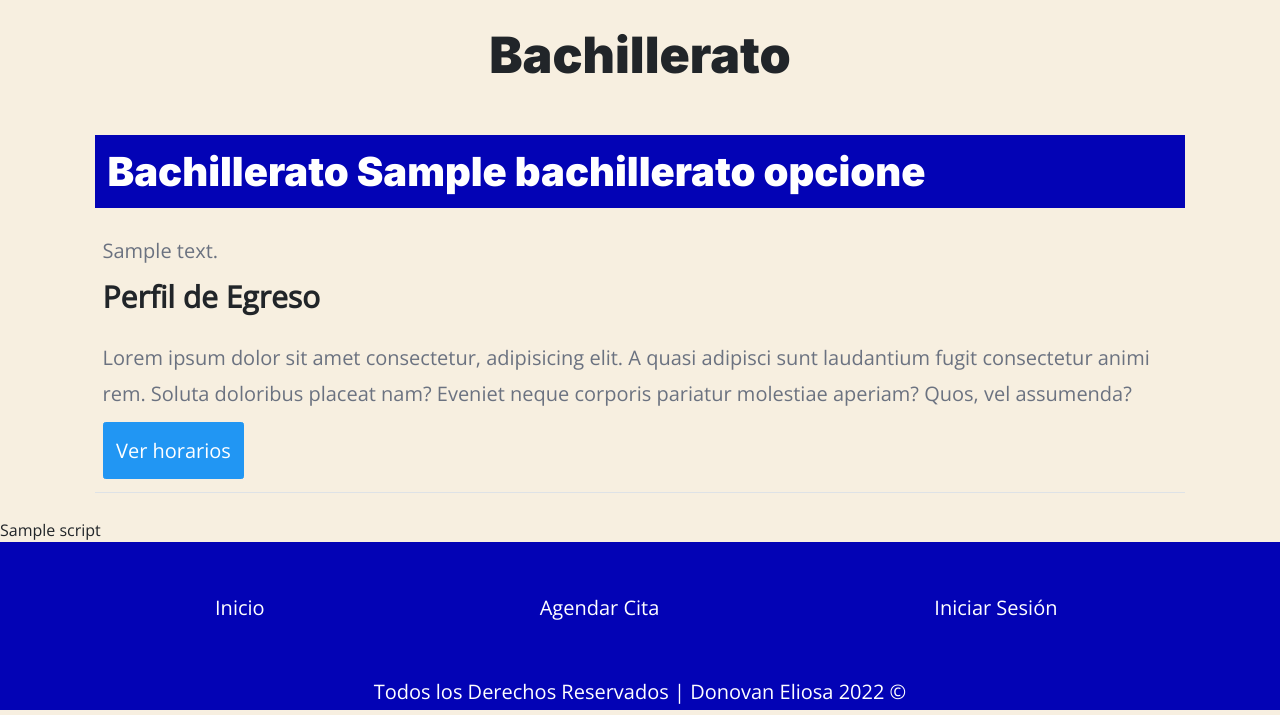
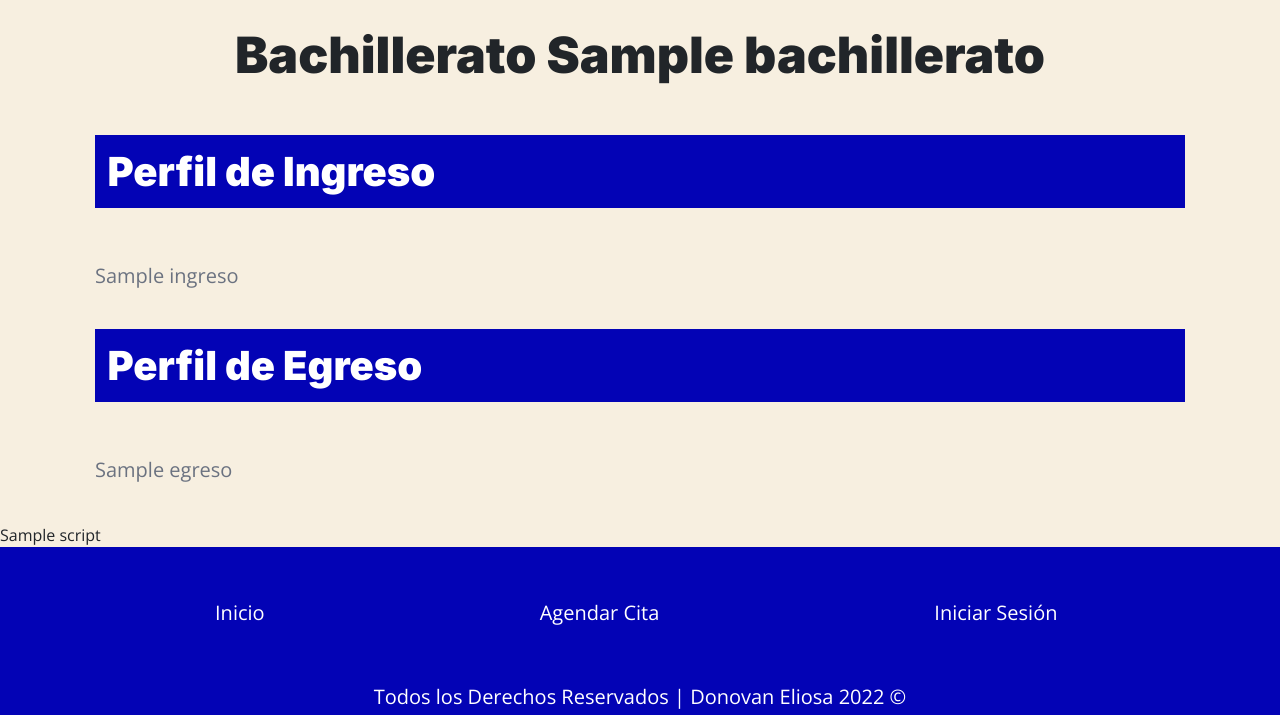
Before and after one commit to Tackless/Grupo-Ipec, a PHP site: template views/inicio/bachillerato.php in a window 1280 px wide. Shown: the part 95-810 px from the top of the page. Run offline with PHP 8.4, Linux system fonts and the light colour scheme; the template is opened without the code that fills it: most values are stand-ins (such as "Sample title", 1, 10 or a date in 2020).

Commit message:
add bachillerato modalidades

```diff
--- a/includes/funciones.php
+++ b/includes/funciones.php
@@ -26,12 +26,12 @@ function isRol($rol) {
     }
 }
 
-function validarORedireccionar(string $url) {
+function validarORedireccionar(string $url, int $limite) {
     // Validar que sea un ID válido
     $id = $_GET['id'];
     $id = filter_var($id, FILTER_VALIDATE_INT);
 
-    if (!$id || $id > 4 || $id < 1) {
+    if (!$id || $id > $limite || $id < 1) {
         header("Location: /${$url}");
     }
 
--- a/models/Bachillerato.php
+++ b/models/Bachillerato.php
@@ -5,16 +5,20 @@ namespace Model;
 class Bachillerato extends ActiveRecord {
 
     protected static $tabla = 'bachillerato';
-    protected static $columnasDB = ['id', 'nombre', 'descripcion'];
+    protected static $columnasDB = ['id', 'nombre', 'descripcion', 'ingreso', 'egreso'];
 
     public $id;
     public $nombre;
     public $descripcion;
+    public $ingreso;
+    public $egreso;
 
     public function __construct($args = []) {
         $this->id = $args['id'] ?? null;
         $this->nombre = $args['nombre'] ?? '';
         $this->descripcion = $args['descripcion'] ?? '';
+        $this->ingreso = $args['ingreso'] ?? '';
+        $this->egreso = $args['egreso'] ?? '';
     }
 
 }
--- a/views/inicio/bachillerato.php
+++ b/views/inicio/bachillerato.php
@@ -1,82 +1,10 @@
 <div class="container-xl p-2 d-grid gap-2">
-    <h2 class="text-center">Bachillerato</h2>
-    <?php foreach ($bachillerato_opciones as $bachillerato) : ?>
+    <h2 class="text-center">Bachillerato <?php echo utf8_encode($bachillerato->nombre); ?></h2>
 
-        <h3 class="w-100 m-0 p-1 bg-primary text-white">Bachillerato <?php echo utf8_encode($bachillerato->nombre); ?></h3>
-        <div class="container-xl border-bottom">
-            <p><?php echo $bachillerato->descripcion ?></p>
-            <h4>Perfil de Egreso</h4>
-            <p>Lorem ipsum dolor sit amet consectetur, adipisicing elit. A quasi adipisci sunt laudantium fugit consectetur animi rem. Soluta doloribus placeat nam? Eveniet neque corporis pariatur molestiae aperiam? Quos, vel assumenda?</p>
-            <button type="button" class="btn btn-info text-white mb-1 p-1" data-bs-toggle="modal" data-bs-target="#psicologia-horarios">Ver horarios</button>
-        </div>
-        <!-- Modal -->
-        <div class="modal fade" id="psicologia-horarios" tabindex="-1" aria-labelledby="exampleModalLabel" aria-hidden="true">
-            <div class="modal-dialog">
-                <div class="modal-content">
-                    <div class="modal-header p-1">
-                        <h5 class="modal-title" id="exampleModalLabel">Horarios Bachillerato <?php echo utf8_encode($bachillerato->nombre); ?></h5>
-                        <button type="button" class="btn-close" data-bs-dismiss="modal" aria-label="Close"></button>
-                    </div>
-                    <div class="modal-body table-responsive p-1">
-                        <table class="table table-bordered table-warning table-striped table-sm text-center mb-1">
-                            <thead>
-                                <tr>
-                                    <th scope="col">Lunes</th>
-                                    <th scope="col">Martes</th>
-                                    <th scope="col">Miercoles</th>
-                                </tr>
-                            </thead>
-                            <tbody>
-                                <tr>
-                                    <td></td>
-                                    <td>12:00</td>
-                                    <td></td>
-                                </tr>
-                                <tr>
-                                    <td>16:00</td>
-                                    <td></td>
-                                    <td>16:00</td>
-                                </tr>
-                                <tr>
-                                    <td>20:00</td>
-                                    <td>20:00</td>
-                                    <td></td>
-                                </tr>
-                            </tbody>
-                        </table>
-                        <table class="table table-bordered table-warning table-striped table-sm text-center mb-1">
-                            <thead>
-                                <tr>
-                                    <th scope="col">Jueves</th>
-                                    <th scope="col">Viernes</th>
-                                    <th scope="col">Sábado</th>
-                                </tr>
-                            </thead>
-                            <tbody>
-                                <tr>
-                                    <td>12:00</td>
-                                    <td>12:00</td>
-                                    <td>12:00</td>
-                                </tr>
-                                <tr>
-                                    <td>16:00</td>
-                                    <td>16:00</td>
-                                    <td>16:00</td>
-                                </tr>
-                                <tr>
-                                    <td>20:00</td>
-                                    <td></td>
-                                    <td>20:00</td>
-                                </tr>
-                            </tbody>
-                        </table>
-                    </div>
-                    <div class="modal-footer p-1">
-                        <button type="button" class="btn btn-secondary" data-bs-dismiss="modal">Cerrar</button>
-                        <a href="cita" class="btn btn-primary">Agendar Cita</a>
-                    </div>
-                </div>
-            </div>
-        </div>
-    <?php endforeach ?>
+    <h3 class="bg-primary text-white p-1">Perfil de Ingreso</h3>
+    <p><?php echo utf8_encode($bachillerato->ingreso); ?></p>
+
+    <h3 class="bg-primary text-white p-1">Perfil de Egreso</h3>
+    <p><?php echo utf8_encode($bachillerato->egreso); ?></p>
+
 </div>
--- a/views/inicio/inicio.php
+++ b/views/inicio/inicio.php
@@ -21,11 +21,14 @@
         </div>
         <div class="carousel-inner">
             <div class="carousel-item active">
-                <a href="bachillerato" class="">
+                <a type="button" class="text-decoration-none" data-bs-toggle="modal" data-bs-target="#modalBach">
                     <h3 class="text-dark text-center mb-0">Bachillerato</h3>
                     <img src="build/img/bachillerato.webp" alt="Imagen Bachillerato" class="img-fluid">
                 </a>
             </div>
+
+            <?php include_once __DIR__ . '/../templates/modal-bachillerato.php'; ?>
+
             <div class="carousel-item">
                 <a href="licenciaturas">
                     <h3 class="text-dark text-center mb-0">Licenciatura</h3>
--- a/views/licenciaturas/licenciaturas.php
+++ b/views/licenciaturas/licenciaturas.php
@@ -5,7 +5,7 @@
 
         <div class="container-xl col-md-6 mb-1 ">
             <div class="card rounded">
-                <img src="build/img/licenciaturas.webp" alt="Imagen Carrera" class="card-img-top" alt="...">
+                <img src="build/img/lic/<?php echo $carrera->id; ?>.webp" alt="Imagen Carrera" class="card-img-top" alt="...">
                 <div class="card-body">
                     <h5 class="card-title"><?php echo utf8_encode($carrera->nombre); ?></h5>
                     <p class="card-text"><?php echo utf8_encode($carrera->descripcion); ?></p>
```
Also changed, not shown: controllers/MainController.php (+7 -4 lines), views/templates/modal-bachillerato.php (added, +26 -0 lines), src/img/lic/1.jpg (added), src/img/lic/2.jpg (added), src/img/lic/3.jpg (added), src/img/lic/4.jpg (added), 8 other files.
